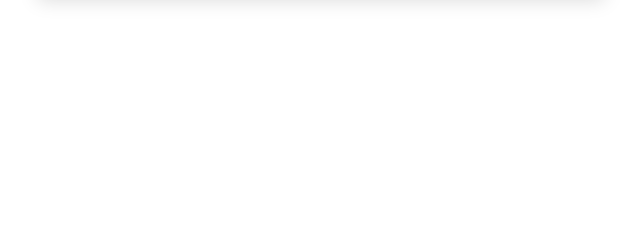
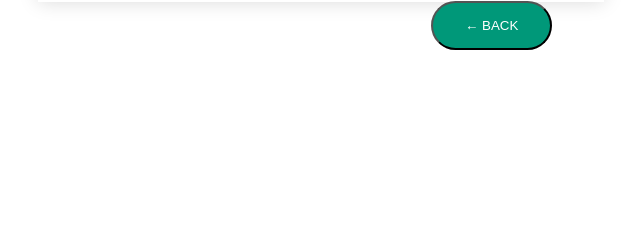
Before and after one commit to Divyaakula28/emcetclghelper, a Django app: template clgg/templates/table1.html in a window 1280 px wide. Shown: the part 101-341 px from the top of the page, without its empty margins (319-959 px from the left). Run offline with Django 3.2, Linux system fonts and the light colour scheme; the template is opened without the code that fills it: most values are stand-ins (such as "Sample title", 1, 10 or a date in 2020).

Commit message:
Update table1.html

```diff
--- a/clgg/templates/table1.html
+++ b/clgg/templates/table1.html
@@ -16,6 +16,7 @@
 	document.write("<table class=\"center\"><tr><th>College code</th><th>College Name</th><th>BRANCH</th><th>"+caste+"</th><th>PLACE</th><th>DIST</th>")
 	for (var i in Object.keys(k)){
 		document.write("<tr class=\"content-table\" style=\"color: #DC143C\"><td >"+k[i][0]+"</td><td>"+k[i][1]+"</td><td>"+k[i][2]+"</td><td>"+k[i][3]+"</td><td>"+k[i][4]+"</td><td>"+k[i][5]+"</td></tr>");}
+        document.write("<tr><td><input type=\"submit\" id='butn' class=\"btn\" value=\"&#8592 BACK\"></input></td></tr>");
 	window.scrollTo(0,document.body.scrollHeight);
 </script>
 <marquee behavior="scroll" direction="left" style="font-size=30px">For more details contact "divya.akula001@gmail.com"</marquee>
```
